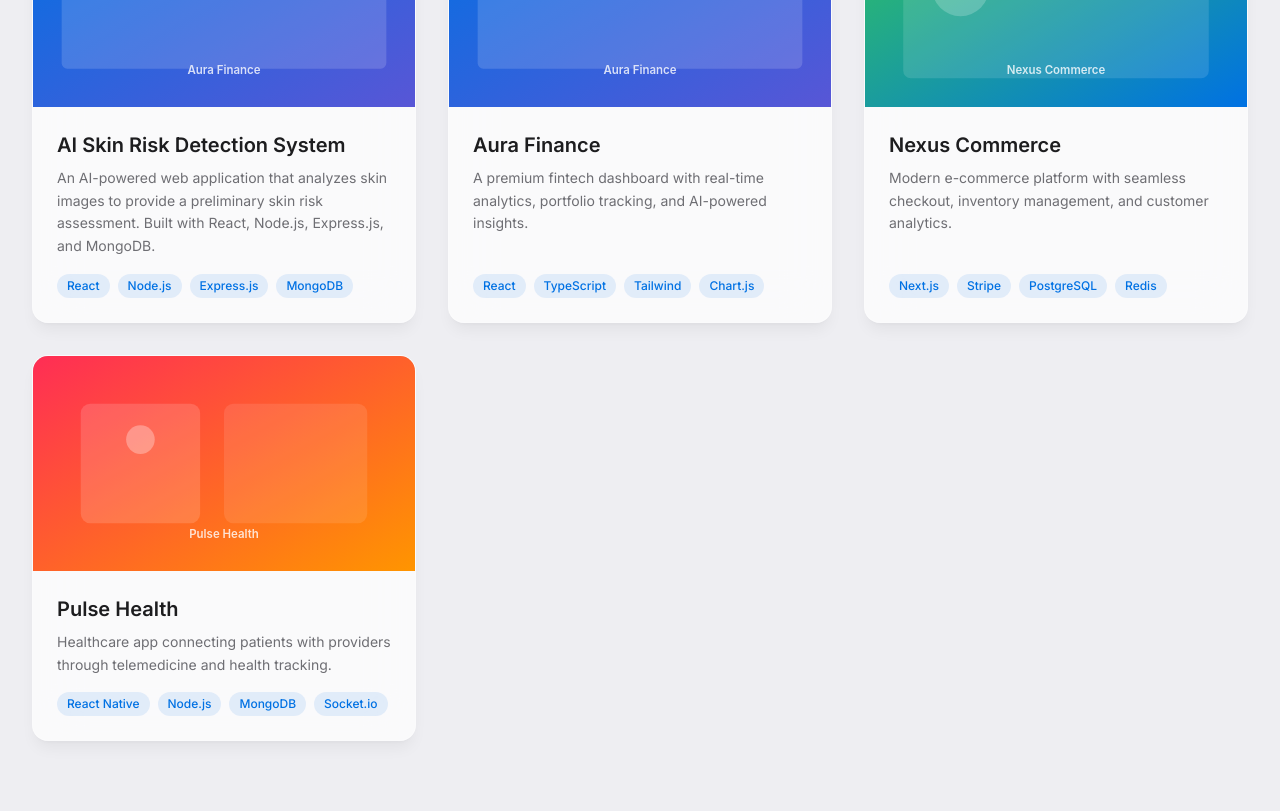
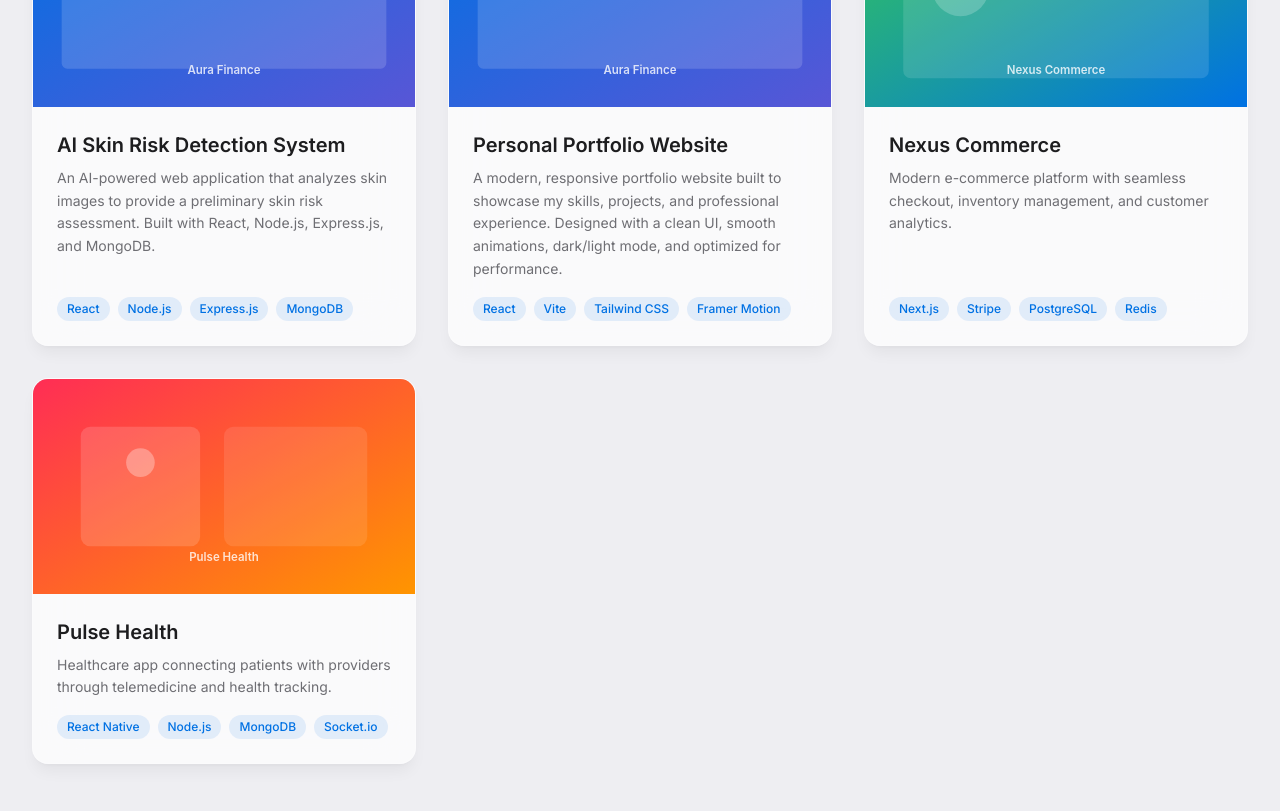
Before and after one commit to vishaalcibi-ops/my-portfolio, a React (Vite) app: page / in a window 1280 px wide. Shown: the part 4140-4951 px from the top of the page. Built offline with nearby package versions, Linux system fonts and the light colour scheme.

Commit message:
Replaced Aura Finance with Portfolio project

```diff
--- a/src/data/portfolioData.js
+++ b/src/data/portfolioData.js
@@ -77,13 +77,23 @@
   },
 
  {
-    title: "Aura Finance",
+  title: "Personal Portfolio Website",
   description:
-      "A premium fintech dashboard with real-time analytics, portfolio tracking, and AI-powered insights.",
+    "A modern, responsive portfolio website built to showcase my skills, projects, and professional experience. Designed with a clean UI, smooth animations, dark/light mode, and optimized for performance.",
+
   image: "/assets/project-1.svg",
-    tags: ["React", "TypeScript", "Tailwind", "Chart.js"],
-    liveUrl: "#",
+
+  tags: [
+    "React",
+    "Vite",
+    "Tailwind CSS",
+    "Framer Motion"
+  ],
+
+  liveUrl: "https://my-portfolio-mu-seven-n80tj6h3dn.vercel.app",
+
   githubUrl: "https://github.com/vishaalcibi-ops/my-portfolio",
+
   featured: true,
 },
 
```
Lines whose indentation alone changed are shown as unchanged.
